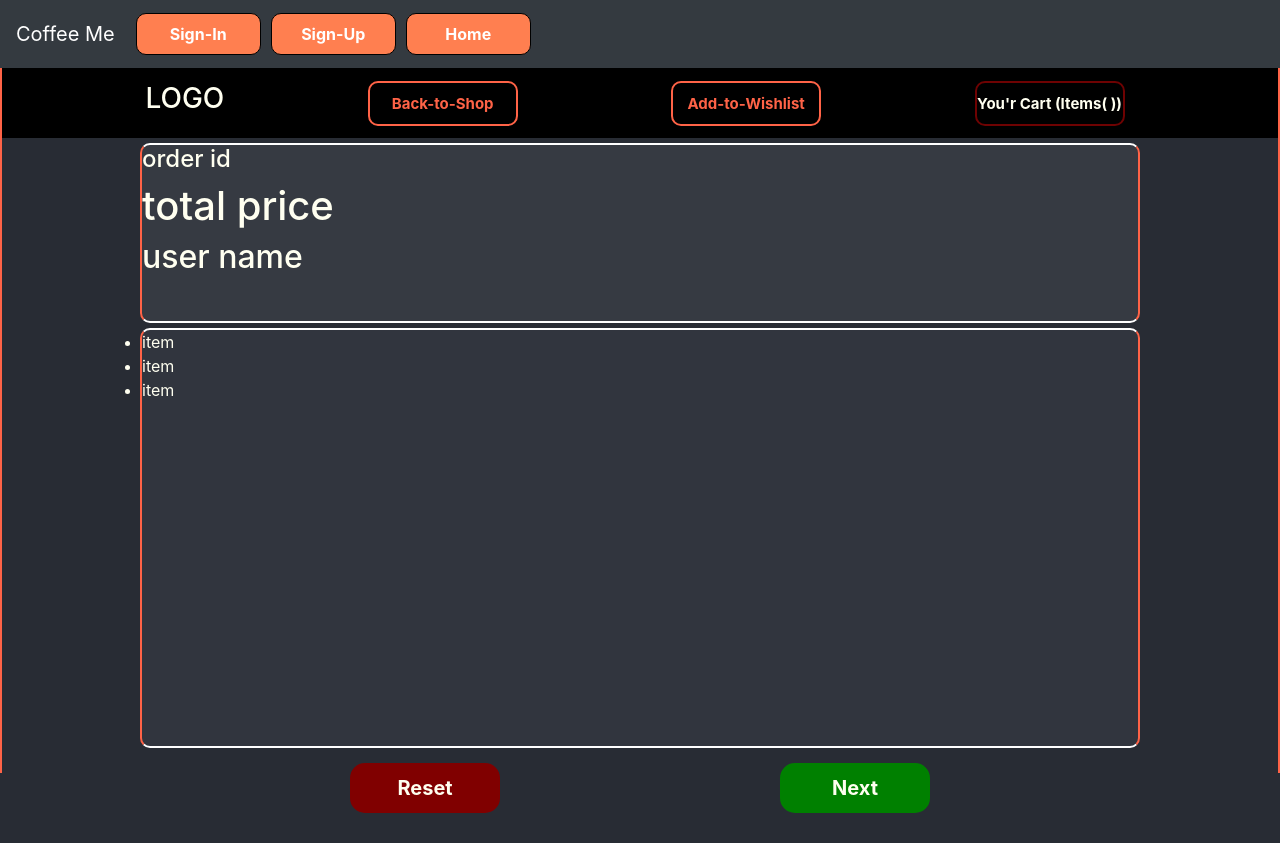
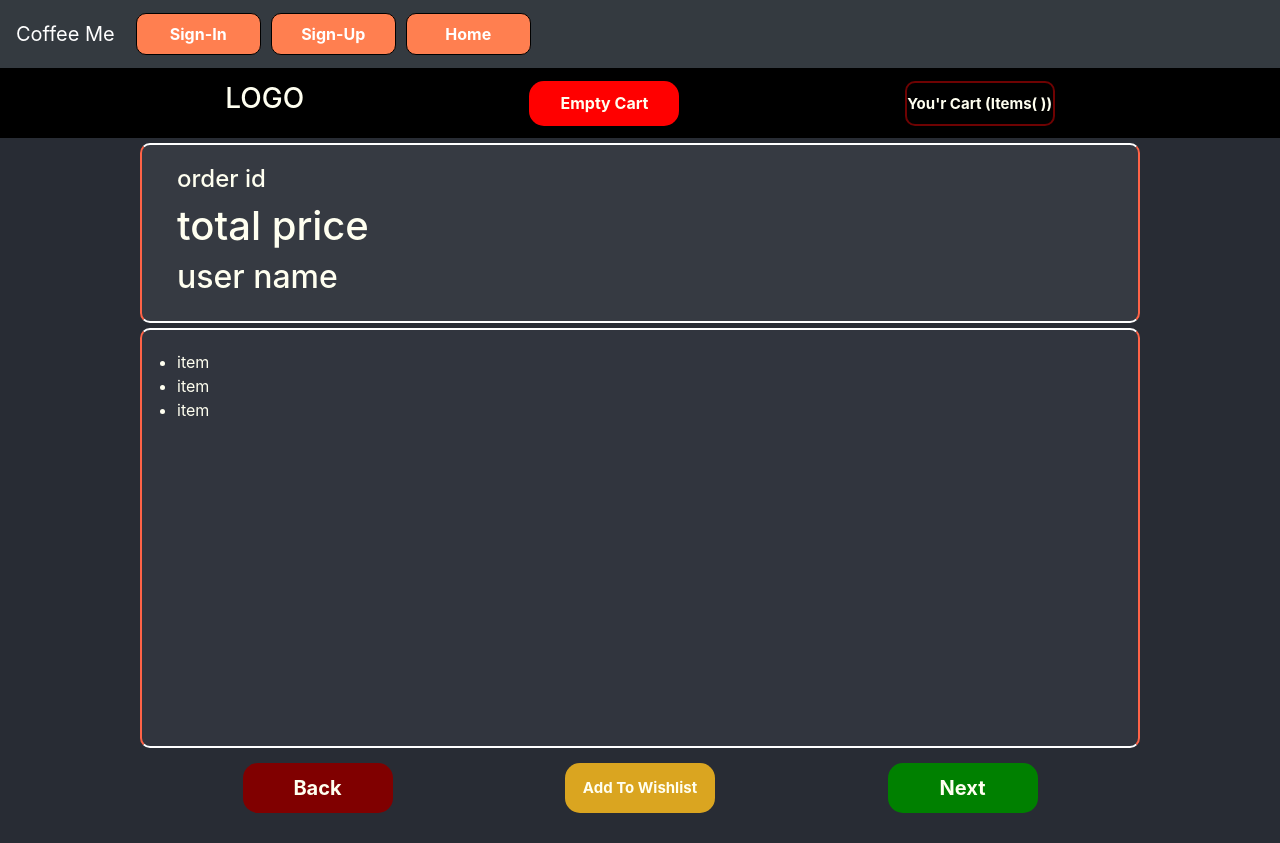
Before and after one commit to Artursadikov/Coffee-Me-reactJs-Firebase-Proj, a React (Create React App) app: page /cart in a window 1280 px wide. Built offline with nearby package versions, Linux system fonts and the light colour scheme.

Commit message:
ui update

```diff
--- a/src/components/Cart/CartBodyCss.css
+++ b/src/components/Cart/CartBodyCss.css
@@ -19,6 +19,8 @@
     border-left: 2px solid #ff6347;
     border-right: 2px solid #ff6347;
     border-radius: 10px;
+    padding-left: 35px;
+    padding-top: 20px ;
 }
 
 .order-description {
@@ -34,4 +36,6 @@
     border-left: 2px solid #ff6347;
     border-right: 2px solid #ff6347;
     border-radius: 10px;
+    padding-left: 35px;
+    padding-top: 20px ;
 }
--- a/src/components/Cart/CartBtns.jsx
+++ b/src/components/Cart/CartBtns.jsx
@@ -1,11 +1,25 @@
-import React from 'react';
+import React, {Component} from 'react';
 import '../Cart/CartBtnsCss.css';
+import { withRouter } from "react-router-dom";
 
-export default function CartBtns() {
-    return (
-        <div className="row order-btn">
-            <button className="res-btn">Reset</button>
-            <button className="next-btn">Next</button>
-        </div>
-    )
+class CartBtns extends Component {
+
+
+    backToMain = () => {
+        this.props.history.push('/main');
+    }
+
+    render(){
+        return (
+            <div className="row order-btn">
+                <button onClick={this.backToMain} type="button" className="res-btn">Back</button>
+                <button type="button" className="wish-li-btn">Add To Wishlist</button>
+                <button type="button" className="next-btn">Next</button>
+            </div>
+        )
+    }
+
 }
+
+
+export default withRouter(CartBtns);
--- a/src/components/Cart/CartBtnsCss.css
+++ b/src/components/Cart/CartBtnsCss.css
@@ -8,7 +8,7 @@
     align-items: center;
 }
 
-.res-btn, .next-btn {
+.res-btn, .next-btn, .wish-li-btn {
     height: 50px;
     width: 150px;
     text-align: center;
@@ -19,6 +19,11 @@
     font-weight: bolder;
 }
 
+.wish-li-btn {
+    background-color:#daa520;
+    font-size: 15px;
+}
+
 .res-btn {
     background-color: maroon;
 }
@@ -27,6 +32,10 @@
     background-color: rgb(0, 128, 0);
 }
 
+.wish-li-btn:hover {
+    background-color:  rgb(182, 137, 22);
+    transition: background-color 0.3s;
+}
 
 .next-btn:hover {
     background-color: rgb(0, 97, 0);
@@ -37,3 +46,10 @@
     background-color: rgb(110, 2, 2);
     transition: background-color 0.3s;
 }
+
+@media only screen and (max-width: 600px) {
+    .res-btn, .next-btn, .wish-li-btn {
+        height: 45px;
+        width: 120px;
+    }
+}
--- a/src/components/Cart/CartNav.jsx
+++ b/src/components/Cart/CartNav.jsx
@@ -1,14 +1,13 @@
 import React from 'react'
 import './CartNavCss.css';
-import { Link } from 'react-router-dom';
+
 
 export default function CartNav(props) {
     return (
         <nav className='cart-nav'>
             <ul className="cart-ul">
                 <h3 className="userNameDisplay">LOGO</h3>
-                <Link to='/main' className="cart-li">Back-to-Shop</Link>
-                <Link to='/wishlist' className="cart-li">Add-to-Wishlist</Link>
+                <button type="button" className="empty-cart">Empty Cart</button>
                 <li className="your-cart">You'r Cart (Items<span>( )</span>)</li>
             </ul>
         </nav>
--- a/src/components/Cart/CartNavCss.css
+++ b/src/components/Cart/CartNavCss.css
@@ -15,36 +15,19 @@
     margin: 0;
 }
 
-.cart-li {
+.empty-cart{
+    height: 45px;
     width: 150px;
-    height: 45px;
-    border: solid 2px #ff6347;
-    margin-right: 10px;
-    font-size: 15px;
+    border-radius: 15px;
+    border: none;
     font-weight: bolder;
-    border-radius: 10px;
-    text-align: center;
-    padding-top: 10px;
-    text-decoration: none;
-    cursor: pointer;
-    color: #ff6347;
+    color: ivory;
+    background-color: red;
 }
 
-.cart-li:hover {
-    width: 150px;
-    height: 45px;
-    border: solid 2px #3f0b01;
-    margin-right: 10px;
-    font-size: 15px;
-    font-weight: bolder;
-    border-radius: 10px;
-    text-align: center;
-    padding-top: 10px;
-    background-color: #ff6347;
-    color: black;
-    text-decoration: none;
-    cursor: pointer;
-    transition: color 0.5s, background-color 0.5s, border 0.5s;
+.empty-cart:hover{
+    background-color: rgb(200, 9, 9);
+    transition: background-color 0.5s;
 }
 
 .your-cart {
@@ -56,7 +39,6 @@
     font-size: 15px;
     text-align: center;
     padding-top: 10px;
-    margin-right: 10px;
     text-decoration: none;
     cursor: pointer;
 }
--- a/src/components/Main/Main.css
+++ b/src/components/Main/Main.css
@@ -1,8 +1,6 @@
 section {
     width: auto;
     height: 705px;
-    border-right: 2px solid #ff6347;
-    border-left: 2px solid #ff6347;
     margin: 0;
 }
 
@@ -13,7 +11,7 @@ section {
 }
 
 .btncart {
-    height: 3%;
+    height: 10%;
     width: auto;
     display: flex;
     position: absolute;
@@ -26,7 +24,7 @@ section {
     border-radius: 50%;
     text-align: center;
     position: relative;
-    top: 22px;
+    top: 10px;
     left: 20px;
     font-weight: bolder;
     font-size: 20px;
@@ -37,7 +35,6 @@ section {
 .cartbtn {
     height: 65px;
     width: 65px;
-    margin-top: 15px;
     border-radius: 50%;
     border: none;
     background-color: tomato;
```
